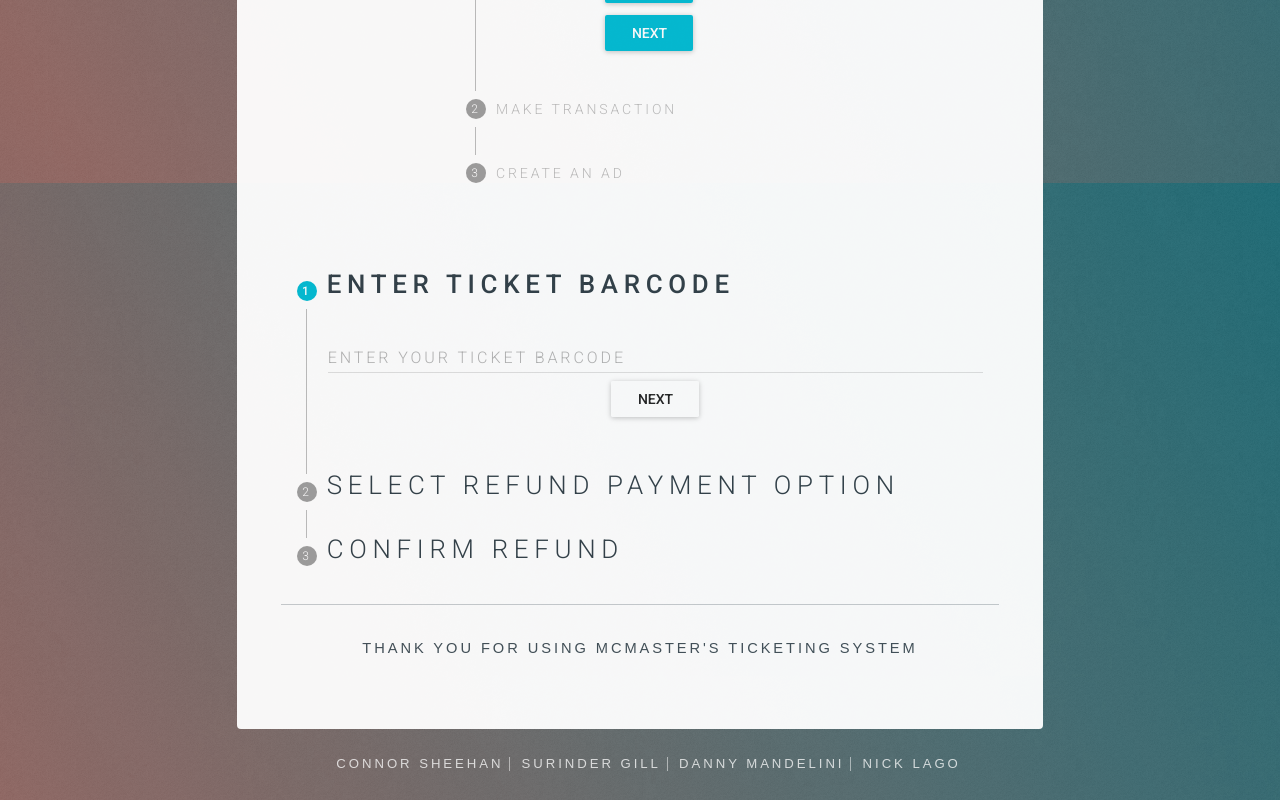
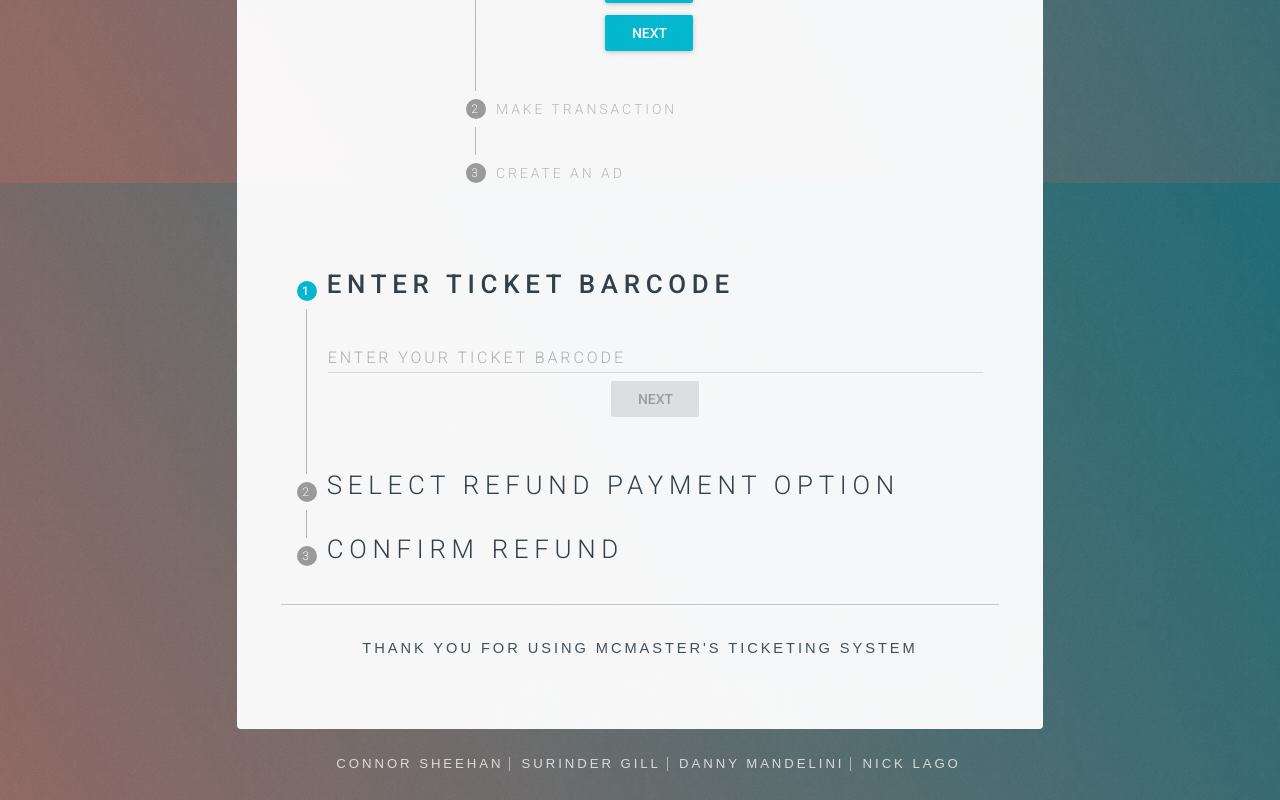
Before and after one commit to cgsheeh/4hc3_parking_meter, a React (Create React App) app: page / in a window 1280 px wide. Shown: the part 617-1417 px from the top of the page. Built offline with nearby package versions, Linux system fonts and the light colour scheme; what react-tap-event-plugin would draw is missing.

Commit message:
Update RefundMenu. Add new BarcodeEntry menu for entering/scanning barcodes

```diff
--- /dev/null
+++ b/src/BarcodeEntry.js
@@ -0,0 +1,51 @@
+import RaisedButton  from 'material-ui/RaisedButton';
+import React, { Component } from 'react';
+import TextField from 'material-ui/TextField';
+
+class BarcodeEntry extends Component {
+	constructor(props) {
+		super(props);
+		this.state = {
+			barcode: "",
+		};
+	}
+
+	invalid_barcode = () => {
+		let { barcode } = this.state;
+		return barcode == "" || barcode == null;
+	}
+
+	save_barcode = (event) => {
+		let barcode_value = event.target.value;
+		this.setState({
+			barcode: barcode_value,
+		});
+	}
+
+	submit_barcode = () => {
+		var { pass_barcode_value } = this.props;
+		pass_barcode_value(this.state.barcode);
+	}
+
+	render() {
+		return (
+			<div className="BarcodeEntry">
+				<TextField
+          			fullWidth={true}
+          			floatingLabelText="Enter your ticket barcode"
+          			ref="barcode_entry"
+          			onChange={this.save_barcode}
+          			value={this.state.barcode}
+	          	/>
+	         	<RaisedButton
+	         		label="Next"
+	         		onClick={this.submit_barcode}
+	         		disabled={this.invalid_barcode()}
+	         	/>
+	         	<br />
+			</div>
+		);
+	}
+}
+
+export default BarcodeEntry;
--- a/src/RefundMenu.js
+++ b/src/RefundMenu.js
@@ -9,7 +9,10 @@ import React, { Component } from 'react';
 import TextField from 'material-ui/TextField';
 import FontIcon from 'material-ui/FontIcon';
 
+import BarcodeEntry from './BarcodeEntry';
+
 // Code for entering ticket information
+// TODO: can't advance unless correct barcode entered
 class EnterTicketInfoStep extends Component {
 	constructor(props) {
 		super(props);
@@ -25,27 +28,12 @@ class EnterTicketInfoStep extends Component {
 		});
 	}
 
-	saveBarcode = (event) => {
-		this.setState({
-			barcode: event.target.value,
-		});
-	}
-
 	render() {
 		return (
 			<div className="EnterTicketInfoStep">
-				<TextField
-          			fullWidth={true}
-          			floatingLabelText="Enter your ticket barcode"
-          			ref="barcode_entry"
-          			onChange={this.saveBarcode}
-          			value={this.state.barcode}
-	          	/>
-	         	<RaisedButton
-	         		label="Next"
-	         		onClick={this.advance_refund_state}
-	         	/>
-	         	<br />
+				<BarcodeEntry
+					pass_barcode_function={this.retrieve_barcode}
+				/>
 	        </div>
 		);
 	}
@@ -60,23 +48,29 @@ class SelectRefundMethodStep extends Component {
 		}
 	}
 
-	// advance_refund_state = (event) => {
-	// 	if ()
-	// }
+	select_account() {
 
-	// handle_key_press() {
-	// 	if(event.)
-	// }
+	}
+
+	select_credit() {
+
+	}
+
+	select_cash = () => {
+		this.props.refundStateUpdate({
+			buy_step: 2,
+			refund_channel: 'Cash Refund',
+		});
+	}
 
 	render() {
 		return (
 			<div className="SelectRefundMethodStep">
 		         <RaisedButton
 		         	label="Cash"
-		         	onClick={this.cash_refund}
+		         	onClick={this.select_cash}
 		         	style={this.style.raisedButton}
 		         	ref="cash_refund_button"
-		         	onkeypress={this.handle_key_press}
 		         />
 		         <RaisedButton
 		         	label="Credit"
@@ -93,10 +87,17 @@ class SelectRefundMethodStep extends Component {
 	        </div>
 		);
 	}
+
 }
 
 // Code for refund confirmation page
 class ConfirmationStep extends Component {
+	style = {
+		raisedButton: {
+			margin: "10px"
+		}
+	}
+
 	advance_refund_state = () => {
 		this.props.refundStateUpdate({
 			buy_step: 0,
@@ -107,12 +108,17 @@ class ConfirmationStep extends Component {
 		return (
 			<div className="ConfirmationStep">
 	         <h1>ConfirmationStep Content</h1>
-	         <RaisedButton label="Next" onClick={this.advance_refund_state} />
+	         <RaisedButton
+	         	label="Next"
+	         	onClick={this.advance_refund_state}
+	         	style={this.style.raisedButton}
+	         />
 	        </div>
 		);
 	}
 }
 
+// Code for Refund/Add menu
 class RefundMenu extends Component {
   constructor(props) {
     super(props);
@@ -121,11 +127,17 @@ class RefundMenu extends Component {
     this.setState = this.setState.bind(this);
     this.state = {
       buy_step: 0,
-      refund_method: null,
       account: null,
       barcode: null,
       refund_channel: null,
     };
+  }
+
+  get_barcode = (barcode) => {
+  	this.setState({
+  		barcode: barcode,
+  		buy_step: 1,
+  	});
   }
 
   render() {
@@ -138,8 +150,10 @@ class RefundMenu extends Component {
 	            	<h1>{barcode != null && barcode != "" ? "Barcode: " + barcode : "Enter ticket barcode"}</h1>
 	          	</StepLabel>
 	          	<StepContent>
-	          		<EnterTicketInfoStep refundStateUpdate={this.setState} />
-	          		<br />
+	          		<BarcodeEntry
+	          			pass_barcode_value={this.get_barcode}
+	          		/>
+	          		<br/>
 	          	</StepContent>
 	      	</Step>
 
```
